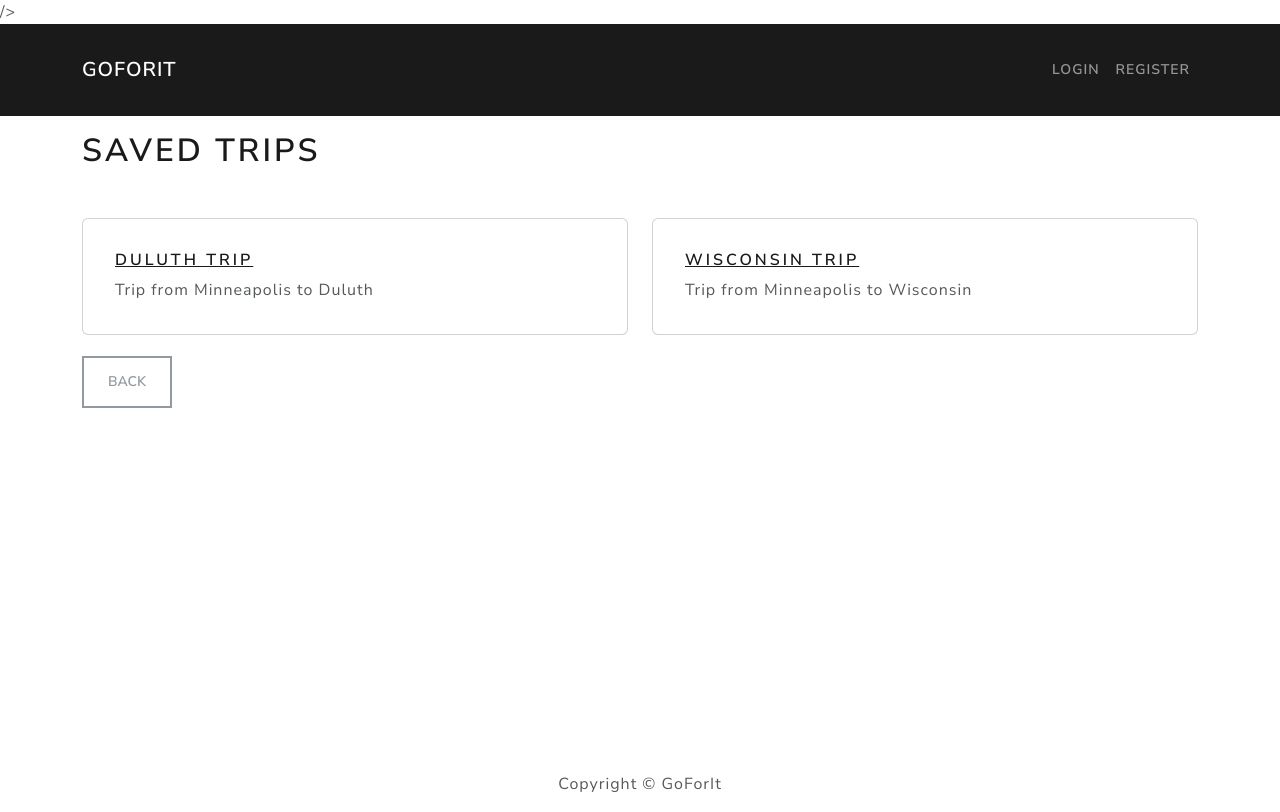
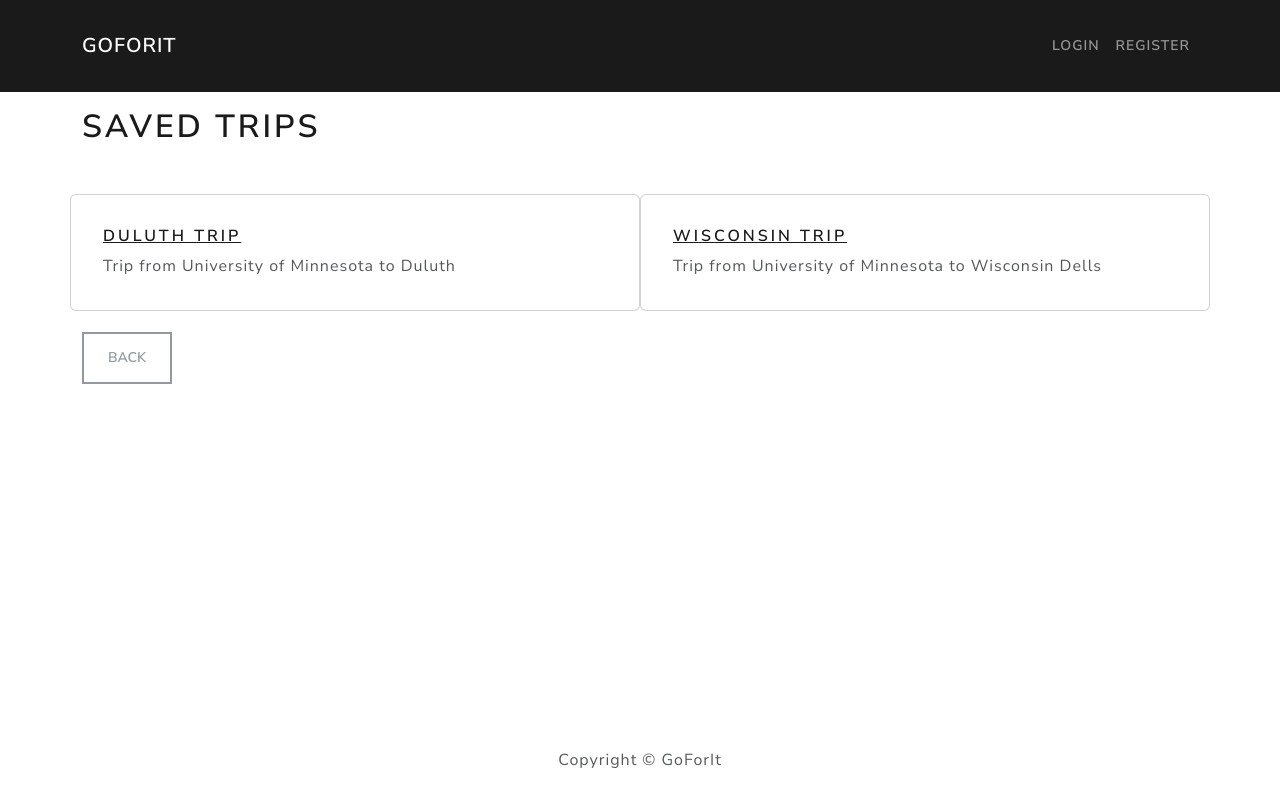
Before and after one commit to lembap10/go-for-it, a React (Create React App) app: page /savedtrips in a window 1280 px wide. Built offline with nearby package versions, Linux system fonts and the light colour scheme.

Commit message:
Fixed saved trip screen

```diff
--- a/package.json
+++ b/package.json
@@ -25,7 +25,7 @@
     "web-vitals": "^2.1.4"
   },
   "scripts": {
-    "start": "react-scripts start",
+    "start": "PORT=3006 react-scripts start",
     "build": "react-scripts build",
     "test": "react-scripts test",
     "eject": "react-scripts eject",
--- a/public/index.html
+++ b/public/index.html
@@ -36,7 +36,6 @@
       rel="stylesheet"
       href="https://fonts.googleapis.com/icon?family=Material+Icons"
     />
-    />
   </head>
   <body>
     <noscript>You need to enable JavaScript to run this app.</noscript>
--- a/src/Screens/SavedTripScreen.js
+++ b/src/Screens/SavedTripScreen.js
@@ -1,9 +1,19 @@
 import React from 'react';
 import { Col, Row, Button, Container, Card } from 'react-bootstrap';
 import { Link } from "react-router-dom";
+import { getTripNames, getTrips, getCurTrip } from "../trips/trips"
 
 
 function SavedTripScreen(){
+    var names = getTripNames();
+    console.log(names);
+    function getFromTo(name){
+        let trip = getCurTrip(name);
+        let from = trip.from;
+        let to = trip.to;
+        return `Trip from ${from} to ${to}`;
+    };
+    console.log(getTrips());
     return (
         <Container>
             <div className='MainScreen'>
@@ -13,31 +23,19 @@ function SavedTripScreen(){
                     </h1>
                 </Row>
                 <br></br>
-                <Row>
-                    <Col>
+                <Row md={2}>
+                    {names.map((name) => (
                         <Card className='my-3 p-3 rounded'>
                             <Card.Body>
-                                <Link to="/viewtrip" state={{name: "Duluth Trip", fileName:"Duluth.json"}}>
-                                    <Card.Title>Duluth Trip</Card.Title>
+                                <Link to="/viewtrip" state={{name: name}}>
+                                    <Card.Title>{name}</Card.Title>
                                 </Link>
                                 <Card.Text as='div'>
-                                    Trip from Minneapolis to Duluth
+                                    {getFromTo(name)}
                                 </Card.Text>
                             </Card.Body>
                         </Card>
-                    </Col>
-                    <Col>
-                        <Card className='my-3 p-3 rounded'>
-                            <Card.Body>
-                                <Link to="/viewtrip" state={{name: "Wisconsin Trip", fileName:"Wisconsin.json"}}>
-                                    <Card.Title>Wisconsin Trip</Card.Title>
-                                </Link>
-                                <Card.Text as='div'>
-                                    Trip from Minneapolis to Wisconsin
-                                </Card.Text>
-                            </Card.Body>
-                        </Card>
-                    </Col>
+                    ))}
                 </Row>
                 <Row>
                     <Col>
--- a/src/trips/trips.js
+++ b/src/trips/trips.js
@@ -210,6 +210,14 @@ function getCurScreen() {
   return curScreen
 }
 
+function getCurTrip(name){
+  for(var i = 0; i < trips.length; i++){
+    if (trips[i].name === name){
+      return trips[i];
+    }
+  }
+}
+
 export {
   getTrips,
   getMap,
@@ -225,4 +233,5 @@ export {
   createNewTrip,
   changeCurScreen,
   getCurScreen,
+  getCurTrip,
 }
```
